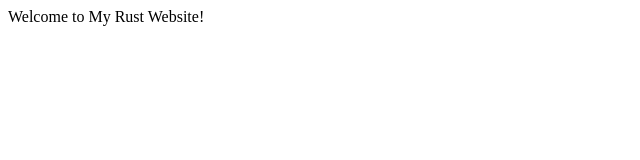
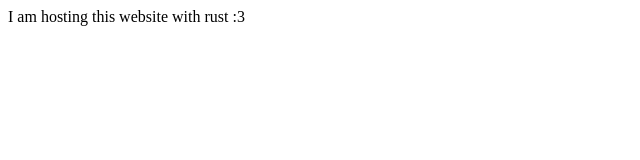
Before and after one commit to thecreare/rust-webserver, a plain HTML site: page assets/index.html in a window 1280 px wide. Shown: the full height of the page, 0-640 px from the left. Drawn offline with Linux system fonts and the light colour scheme.

Commit message:
update index.html

```diff
--- a/assets/index.html
+++ b/assets/index.html
@@ -2,9 +2,20 @@
 
 <html>
     <head>
-        <title>creare</title>
+        <title>creare's website</title>
+        <!-- <meta content="Embed Title" property="og:title" />
+        <meta content="Site Description" property="og:description" />
+        <meta content="https://embed.com/this-is-the-site-url" property="og:url" />
+        <meta content="https://embed.com/embedimage.png" property="og:image" />
+        <meta content="#43B581" data-react-helmet="true" name="theme-color" /> -->
+
+        <meta content="the creare" property="og:title" />
+        <meta content="mrow :3" property="og:description" />
+        <!-- <meta content="https://embed.com/this-is-the-site-url" property="og:url" /> -->
+        <!-- <meta content="https://embed.com/embedimage.png" property="og:image" /> -->
+        <meta content="#4e078c" data-react-helmet="true" name="theme-color" />
     </head>
     <body>
-        Welcome to My Rust Website!
+        I am hosting this website with rust :3
     </body>
 </html>
```
